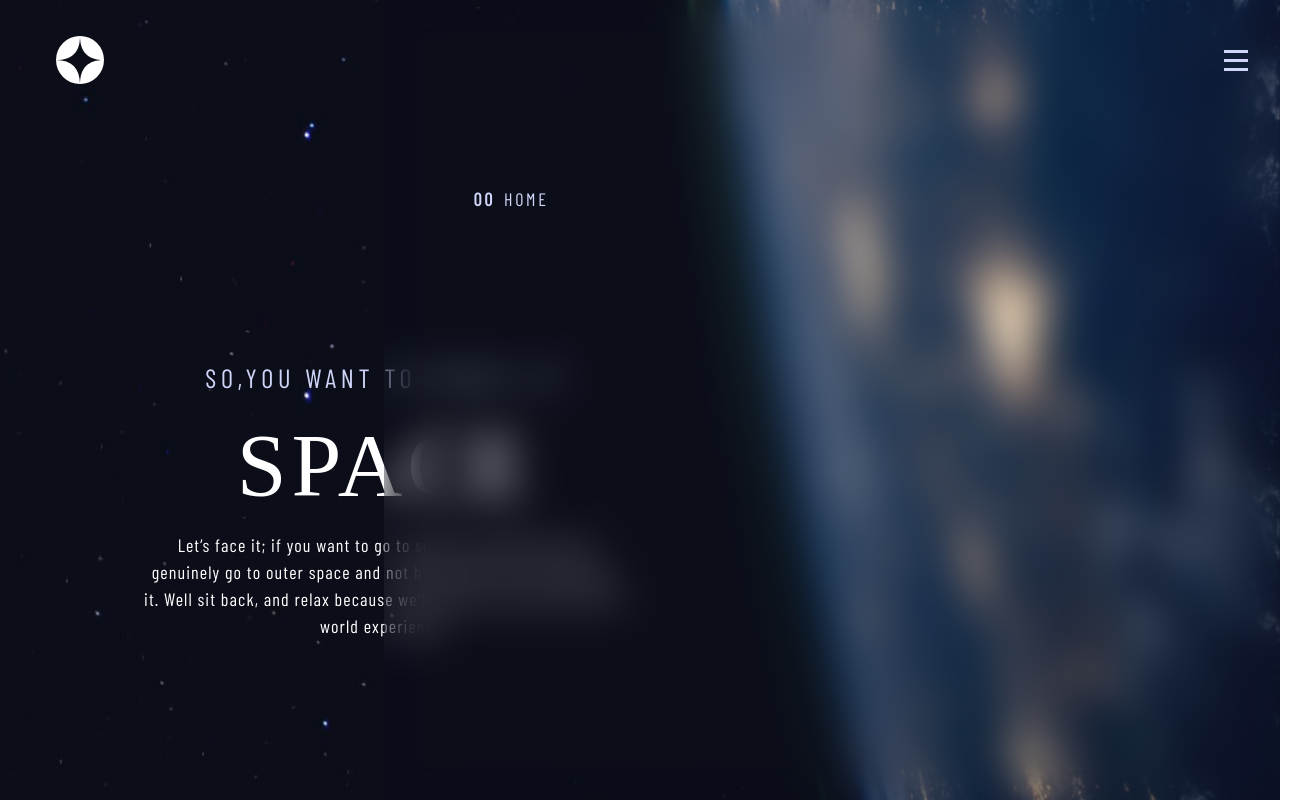
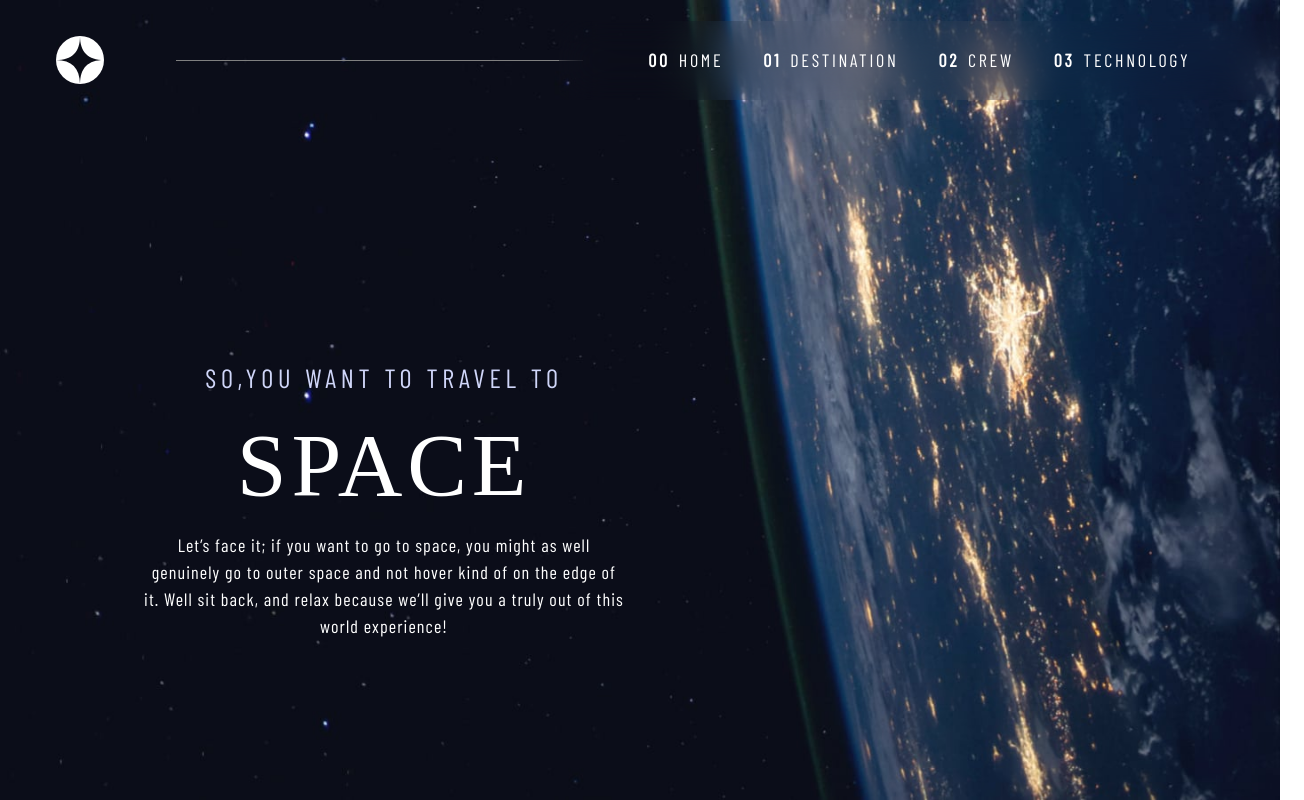
Before and after one commit to nedu-m/space-hub, a React (Create React App) app: page / in a window 1280 px wide. Shown: the whole page, 1304 px wide, since content can reach past the window. Built offline with nearby package versions, Linux system fonts and the light colour scheme; a web font is replaced by a local one.

Commit message:
fixed navbar issues

```diff
--- a/src/components/Navbar/Navbar.jsx
+++ b/src/components/Navbar/Navbar.jsx
@@ -30,6 +30,24 @@ const Navbar = () => {
               Home
             </NavigationLink>
           </NavigationList>
+          <NavigationList>
+            <NavigationLink to="/destination" onClick={toggleHandler}>
+              <NavigationNum>01</NavigationNum>
+              Destination
+            </NavigationLink>
+          </NavigationList>
+          <NavigationList>
+            <NavigationLink to="/crew" onClick={toggleHandler}>
+              <NavigationNum>02</NavigationNum>
+              Crew
+            </NavigationLink>
+          </NavigationList>
+          <NavigationList>
+            <NavigationLink to="/technology" onClick={toggleHandler}>
+              <NavigationNum>03</NavigationNum>
+              Technology
+            </NavigationLink>
+          </NavigationList>
           </NavigationLists>
       </Navigation>
     </StyledNavbar>
--- a/src/styles/StyledNavbar/Navbar.styled.jsx
+++ b/src/styles/StyledNavbar/Navbar.styled.jsx
@@ -2,25 +2,26 @@ import styled from 'styled-components';
 import { NavLink } from "react-router-dom";
 import menuBtn from '../../assets/shared/icon-hamburger.svg';
 import closeBtn from '../../assets/shared/icon-close.svg';
+
 
 export const StyledNavbar = styled.header`
   position: absolute;
   left: 0;
   right: 0;
   display: flex;
+  align-items: center;
   justify-content: space-between;
-  align-items: center;
   gap: 1rem;
 
   @media (min-width: ${({ theme }) => theme.breakpoints.lg}) {
     &::after {
-      content: '';
+      content: "";
+      display: block;
       position: relative;
-      display: block;
+      height: 0.0525rem;
       width: 100%;
-      height: 0.0625rem;
       margin-right: -2.5rem;
-      background: ${({ theme }) => theme.colors.white} / 0.35;
+      background: gray ;
       order: 1;
     }
   }
@@ -40,29 +41,28 @@ export const NavigationLists = styled.ul`
   display: flex;
   gap: 2rem;
   list-style: none;
+  padding: 0;
   margin: 0;
-  padding: 0;
   background: ${({ theme }) => theme.colors.white} / 0.05;
   backdrop-filter: blur(1.25rem);
 
-
   & > * {
     border: 0;
+    border-bottom: 0.15rem solid ${({ theme }) => theme.colors.light} / 0;
     background-color: transparent;
     padding: var(--underline-gap, 0.5rem) 0;
-    border-bottom: 0.15rem solid ${({ theme }) => theme.colors.white} / 0;
   }
 
   & > *:hover {
-    border-color: ${({ theme }) => theme.colors.white} / 0.5;
+    border-color: ${({ theme }) => theme.colors.light} / 0.5;
   }
 
-  @supports (backdrop-filter: blur(1.25rem)) {
-    background: ${({ theme }) => theme.colors.white} / 0.05;
+  @supports (backdrop-filter: blur(1.5rem)) {
+    background: ${({ theme }) => theme.colors.light} / 0.05;
     backdrop-filter: blur(1.25rem);
   }
 
-  @media (min-width: ${({ theme }) => theme.breakpoints.md}) {
+  @media (max-width: ${({ theme }) => theme.breakpoints.md}) {
     gap: 2em;
     position: fixed;
     inset: 0 0 0 30%;
@@ -70,8 +70,9 @@ export const NavigationLists = styled.ul`
     padding: min(20rem, 20vh) 2rem;
     background: ${({ theme }) => theme.colors.white} / 0.05;
     backdrop-filter: blur(1.25rem);
-    transform: translate(${(props) => (props.toggleMenu ? '0' : '100%')});
-    transition: transform 0.36s ease-in-out;
+    transform: translateX(${(props) => (props.toggleMenu ? "0" : "100%")});
+    transition: transform 0.35s ease-in-out;
+    z-index: 999;
 
     & > * {
       border: none;
@@ -84,7 +85,6 @@ export const NavigationLists = styled.ul`
     padding-inline: clamp(3rem, 7vw, 10rem);
   }
 `;
-
 
 export const NavigationList = styled.li``;
 
@@ -102,37 +102,35 @@ export const NavigationNum = styled.span`
 `;
 
 export const NavigationLink = styled(NavLink)`
-  color: ${({ theme }) => theme.colors.white};
   text-decoration: none;
+  color: ${({ theme }) => theme.colors.light};
   letter-spacing: 2.7px;
   text-transform: uppercase;
   font-family: ${({ theme }) => theme.fonts.cond};
   padding: var(--underline-gap, 0.5rem) 0;
 
-
   &.active {
     color: ${({ theme }) => theme.colors.white} / 1;
-    border-bottom: 0.15rem solid ${({ theme }) => theme.colors.white} / 1;
+    border-bottom: 0.15rem solid ${({ theme }) => theme.colors.light} / 1;
   }
 `;
 
 export const MenuBtn = styled.button`
   display: none;
-
-  @media (min-width: ${({ theme }) => theme.breakpoints.md}) {
+  @media (max-width: ${({ theme }) => theme.breakpoints.md}) {
     display: block;
     position: absolute;
+    z-index: 2000;
     right: 2rem;
     top: 3rem;
     background: transparent;
-    border: 0;
-    z-index: 2000;
     background-image: ${({ toggleMenu }) =>
       toggleMenu ? `url(${closeBtn})` : `url(${menuBtn})`};
     background-repeat: no-repeat;
     background-position: center;
     width: 1.5rem;
     aspect-ratio: 1;
+    border: 0;
     cursor: pointer;
   }
 `;
--- a/src/styles/theme/Theme.jsx
+++ b/src/styles/theme/Theme.jsx
@@ -4,6 +4,7 @@ import "@fontsource/bellefair";
 
 export const theme = {
   breakpoints: {
+    sm: "325px",
     md: "768px",
     lg: "1024px",
   },
```
